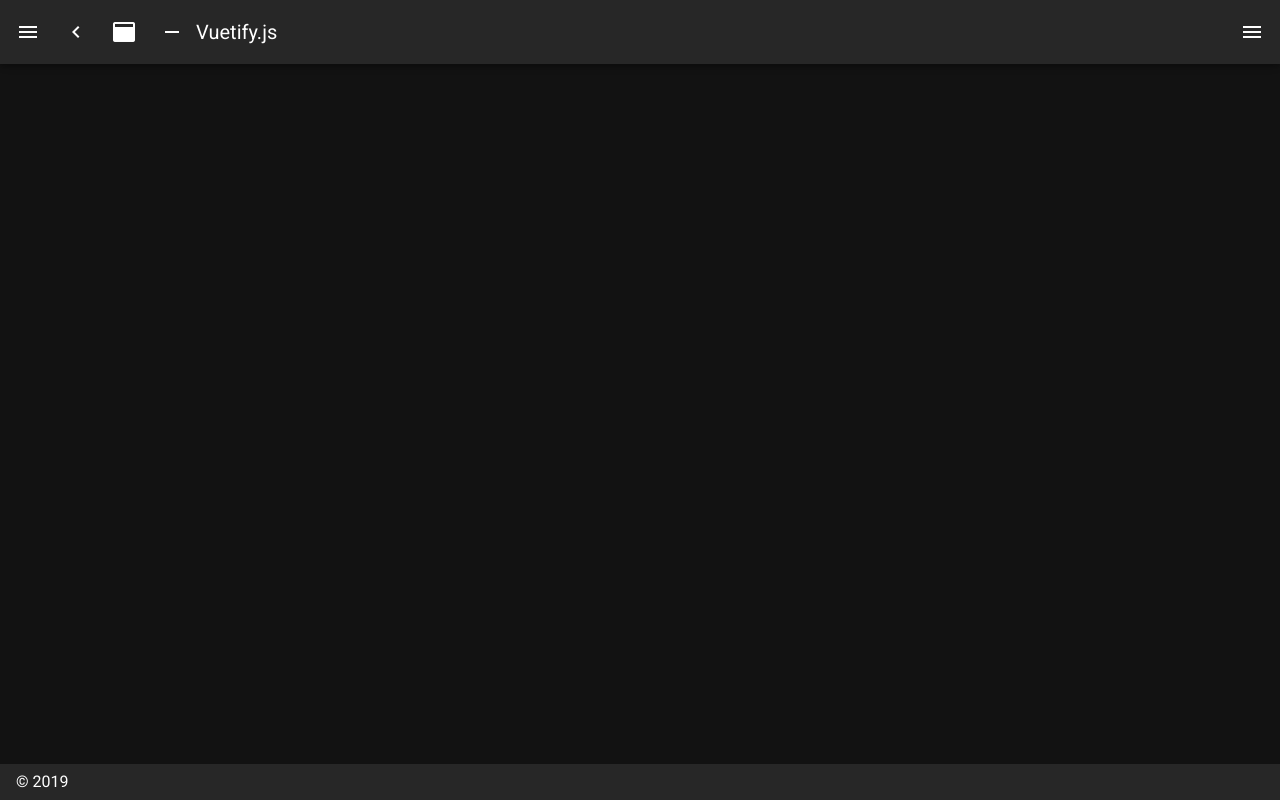
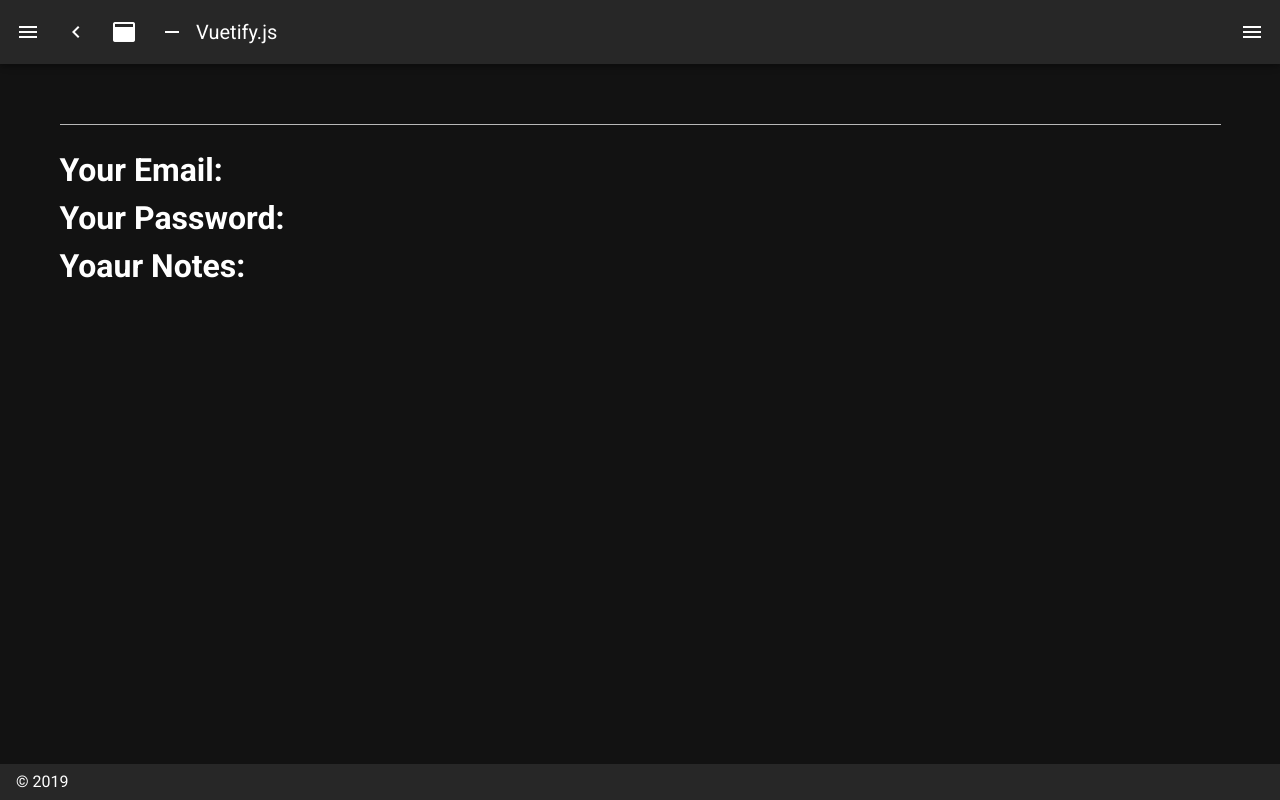
Before and after one commit to favians/Vue, a Nuxt app: page /statefrompagetocomp in a window 1280 px wide. Before the commit this address had no page. Built offline with nearby package versions, Linux system fonts and the light colour scheme.

Commit message:
feature page to comp

```diff
--- /dev/null
+++ b/components/statefrompagetocomp.vue
@@ -0,0 +1,28 @@
+<template>
+  <form>
+    <v-text-field
+      v-bind="$attrs"
+      :value="value"
+      @input="$emit('input', $event.target.value)"
+      >gege</v-text-field
+    >
+    <!-- <div class="my-2">
+      <v-btn color="primary" @click.prevent="onSubmitBor">On Submit</v-btn>
+    </div> -->
+  </form>
+</template>
+
+<script>
+export default {
+  props: {
+    controlType: {
+      type: String,
+      default: 'input'
+    },
+    value: {
+      type: String,
+      default: ''
+    }
+  }
+}
+</script>
--- a/layouts/default.vue
+++ b/layouts/default.vue
@@ -139,6 +139,11 @@ export default {
           icon: 'mdi-lock',
           title: 'Axios Mock',
           to: '/axiosmock'
+        },
+        {
+          icon: 'mdi-account',
+          title: 'State form Page',
+          to: '/statefrompagetocomp'
         }
       ],
       miniVariant: false,
--- /dev/null
+++ b/pages/statefrompagetocomp.vue
@@ -0,0 +1,33 @@
+<template>
+  <div>
+    <statefrompagetocomp v-model="email" />
+    <h1>Your Email: {{ email }}</h1>
+    <h1>Your Password: {{ password }}</h1>
+    <h1>Yoaur Notes: {{ notes }}</h1>
+  </div>
+</template>
+
+<script>
+import statefrompagetocomp from '@/components/statefrompagetocomp'
+
+export default {
+  components: {
+    statefrompagetocomp
+  },
+  data() {
+    return {
+      email: '',
+      password: '',
+      notes: ''
+    }
+  },
+  methods: {
+    onSubmitBor() {
+      this.$router.push('/')
+    },
+    changeValue(value) {
+      console.log(value)
+    }
+  }
+}
+</script>
```
